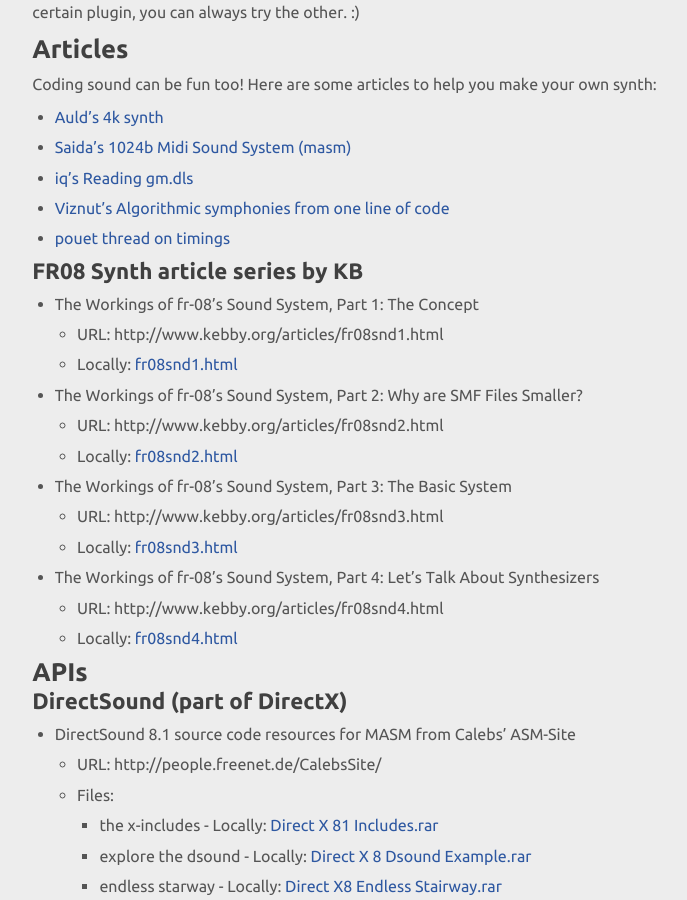
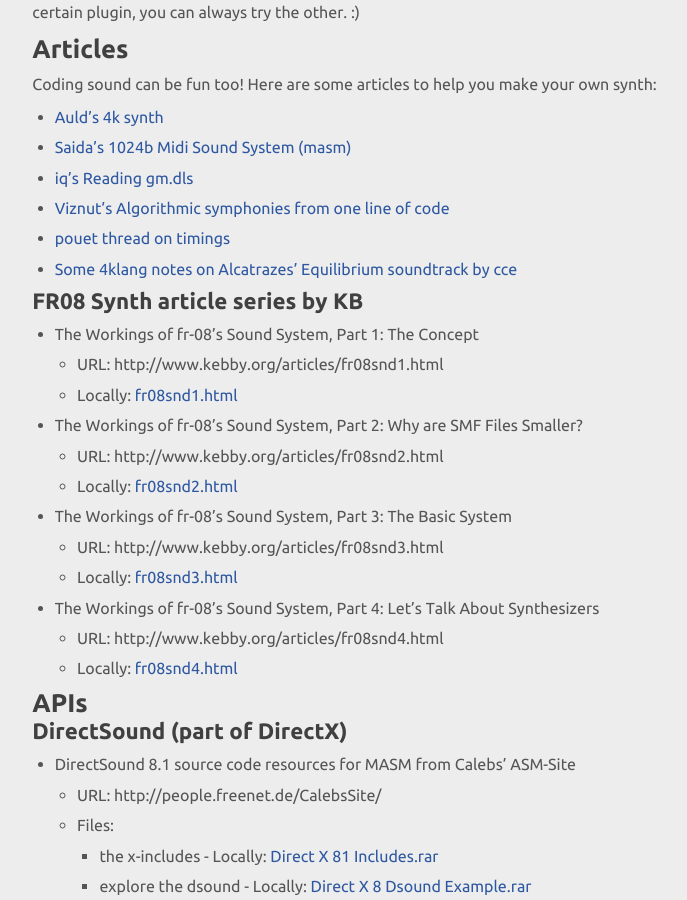
Before and after one commit to in4k/in4k.github.io, a Jekyll site: the page built from wiki/sound.markdown, in a window 1280 px wide and 900 px high, scrolled down 765 px. Shown: the whole window, without its empty margins (137-824 px from the left). Built offline with Jekyll 4.4.1, drawn with Linux system fonts in a browser that asks for light colours.

Commit message:
Update sound.markdown

```diff
--- a/wiki/sound.markdown
+++ b/wiki/sound.markdown
@@ -39,6 +39,7 @@
 * [iq's Reading gm.dls](reading-gm.dls)
 * [Viznut's Algorithmic symphonies from one line of code](http://countercomplex.blogspot.pt/2011/10/algorithmic-symphonies-from-one-line-of.html)
 * [pouet thread on timings](http://www.pouet.net/topic.php?which=10820)
+* [Some 4klang notes on Alcatrazes' Equilibrium soundtrack by cce](http://www.pouet.net/topic.php?which=11327)
 
 ## FR08 Synth article series by KB
 
```
